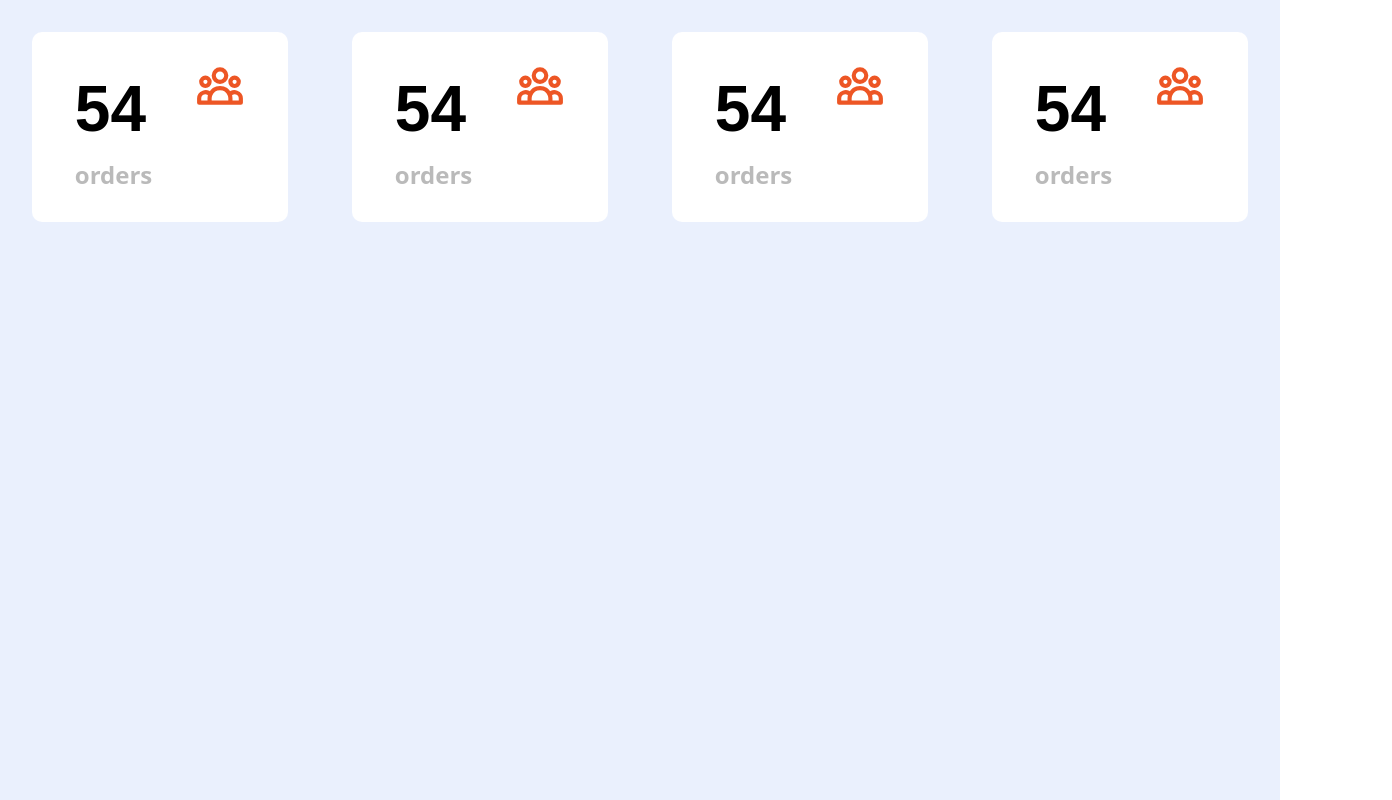
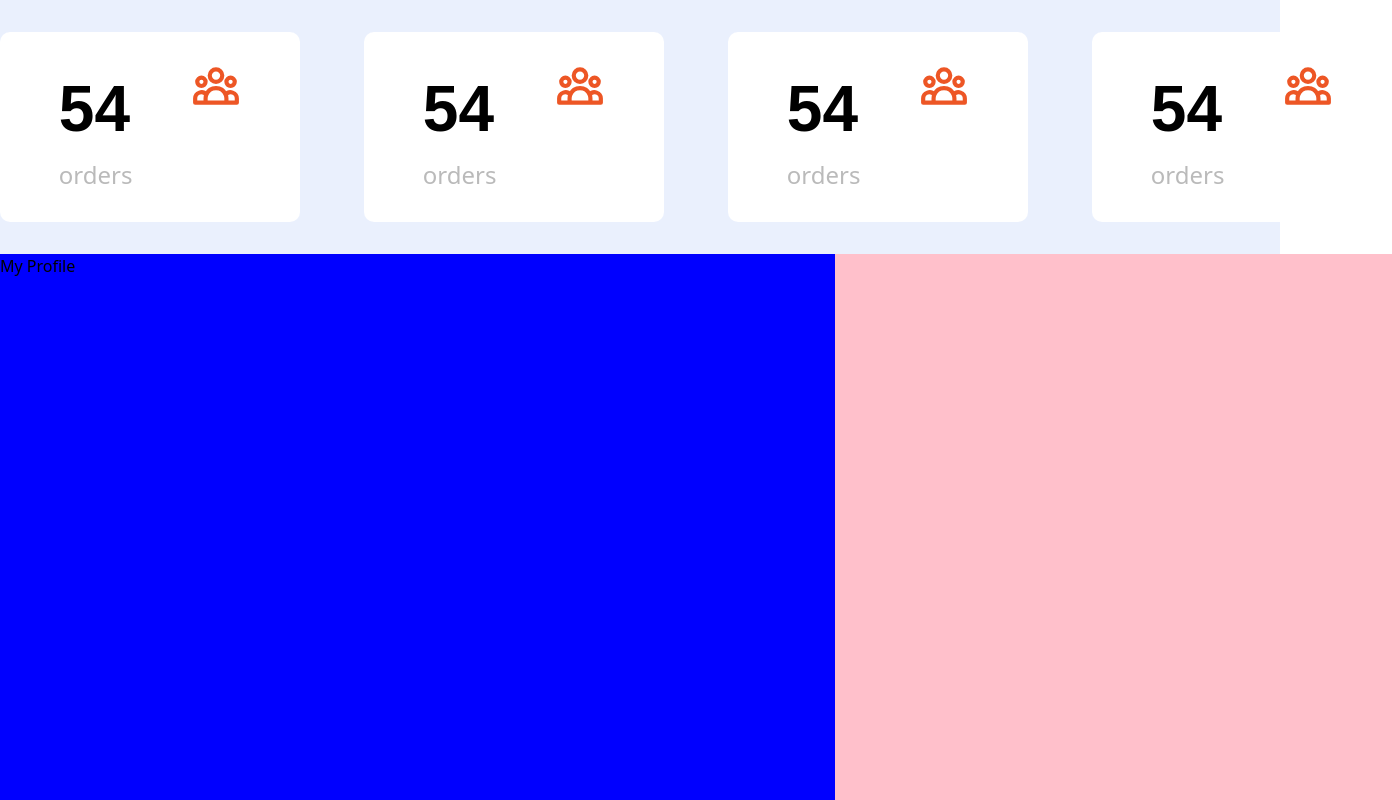
Before and after one commit to Jobsidney/Light-Order, a Next.js app in the folder client/: page /Dashbord/ItemsAll in a window 1280 px wide. Shown: the top 800 px of the page, 1392 px wide, since content can reach past the window. Built offline with nearby package versions, Linux system fonts and the light colour scheme.

Commit message:
Dashcards

```diff
--- a/client/pages/Dashbord/ItemsAll/index.js
+++ b/client/pages/Dashbord/ItemsAll/index.js
@@ -2,12 +2,20 @@ import DashCard from "./DashCard"
 
 function Dashbord() {
   return (
-    <div className="userItems">
-      <div className=" flex justify-center">
+    <div className="userItems ">
+      <div className=" profile2 flex flex-row">
         <DashCard/>
         <DashCard/>
         <DashCard/>
         <DashCard/>
+      </div>
+      <div className=" flex profile  flex-row justify-between">
+        <div className="first ">
+        <h1>My Profile</h1>
+        </div>
+        <div className="second ">
+
+        </div>
       </div>
     </div>
   )
--- a/client/pages/Dashbord/SearchTop.js
+++ b/client/pages/Dashbord/SearchTop.js
@@ -8,7 +8,7 @@ function SearchTop() {
      <SmallNavBar/>
      <div className="searchBar">
         <form className='flex' action="">
-            <input placeholder='' type="text" />
+            <input placeholder='Search here..' type="text" />
             <IoIcons.IoIosSearch size={40}/>
         </form>
      </div>
--- a/client/styles/globals.css
+++ b/client/styles/globals.css
@@ -790,18 +790,18 @@ input:focus{
   width: 300px;
   height: 190px;
   border-radius: 10px;
-  margin: 2rem;
+  margin: 2rem 0;
 }
 .dashCard>.exp>div>span{
   font-size: 4rem;
-  font-weight: bold;
+  font-weight: 700;
   color: black;
   font-family: 'Anton', sans-serif;
 }
 .dashCard>.exp>div>h2{
   font-size: 1.5rem;
   color: rgba(25, 25, 25,0.3);
-  font-weight: bold;
+  font-weight: 450;
 }
 .userItems{
   background-color:rgb(234, 240, 253) ;
@@ -809,6 +809,30 @@ input:focus{
 }
 .all-Icons{
   color: #ed5625;
+}
+.profile{
+  width: 87rem;
+  max-width: 87rem;
+  min-width: 87rem;
+  height: 40rem;
+  margin: auto;
+  background-color: red;
+}
+.profile2{
+  margin: auto;
+  width: 87rem;
+  max-width: 87rem;
+  min-width: 87rem;
+  justify-content: space-between;
+}
+.first{
+  background-color: blue;
+  min-width: 60%;
+}
+.second{
+  background-color: pink;
+
+  min-width: 40%;
 }
 
 
```
